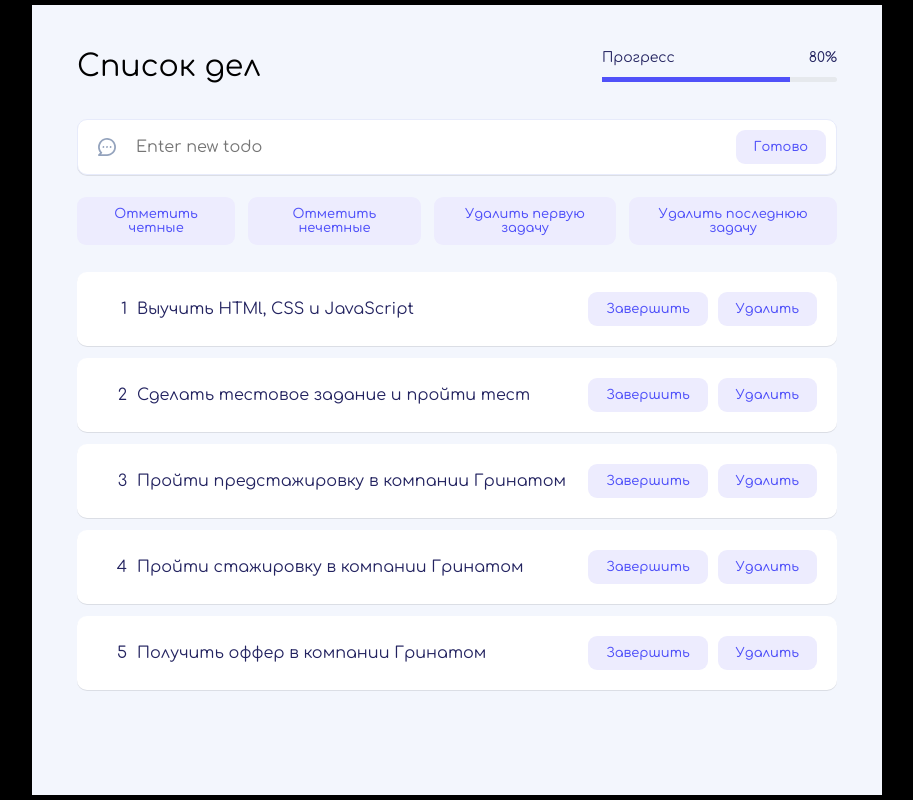
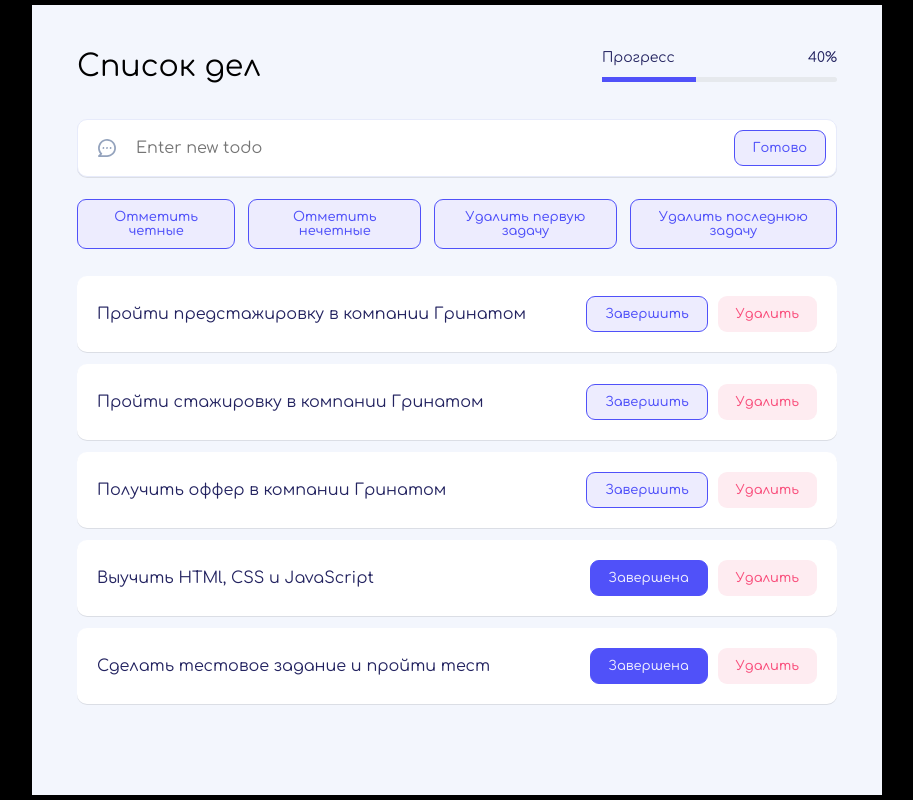
Before and after one commit to GreennPingvin/JavaScriptCaseLabForever, a website built with webpack: page src/index.html in a window 1280 px wide. Shown: the whole page, without its empty margins (183-1096 px from the left). Built offline with nearby package versions, Linux system fonts and the light colour scheme.

Commit message:
add progress support, logic for buttons and make some fixes

```diff
--- a/src/index.html
+++ b/src/index.html
@@ -14,7 +14,9 @@
         <div class="progress">
             <div class="progress__top">
                 <div class="progress__title">Прогресс</div>
-                <div class="progress__percent">80%</div>
+                <div class="progress__percent">
+                    <span class="progress__percent-text"></span>%
+                </div>
             </div>
             <div class="progress__bar">
                 <div class="progress__current"></div>
@@ -34,18 +36,18 @@
                name="add-todo"
                placeholder="Enter new todo"
                type="text">
-        <button class="btn-primary add-panel__ready-btn" type="submit">Готово
+        <button class="btn" type="submit">Готово
         </button>
     </form>
     <div class="todo-buttons">
-        <button class="btn-primary todo-buttons__even">Отметить четные</button>
-        <button class="btn-primary todo-buttons__odd">
+        <button class="btn todo-buttons__even">Отметить четные</button>
+        <button class="btn todo-buttons__odd">
             Отметить нечетные
         </button>
-        <button class="btn-primary todo-buttons__remove-first">Удалить первую
+        <button class="btn todo-buttons__remove-first">Удалить первую
             задачу
         </button>
-        <button class="btn-primary todo-buttons__remove-last">Удалить последнюю
+        <button class="btn todo-buttons__remove-last">Удалить последнюю
             задачу
         </button>
     </div>
--- a/src/scss/_vars.scss
+++ b/src/scss/_vars.scss
@@ -7,7 +7,12 @@
   --main-title-color: #000000;
 
   --btn-primary-text-color: #5051F9;
-  --btn-primary-bacground-color: #EDECFE;
+  --btn-secondary-text-color: var(--btn-primary-background-color);
+  --btn-remove-text-color: #F9507D;
+
+  --btn-primary-background-color: #EDECFE;
+  --btn-secondary-background-color: var(--btn-primary-text-color);
+  --btn-remove-background-color: #FEECF1;
 
   --border-color: #E7EBFB
 
--- a/src/scss/index.scss
+++ b/src/scss/index.scss
@@ -37,13 +37,26 @@ body {
   color: var(--main-title-color);
 }
 
-.btn-primary {
+.btn {
   font-size: 13px;
   font-weight: 500;
   padding: 10px 18px;
   color: var(--btn-primary-text-color);
+  border: .5px solid var(--btn-primary-text-color);
   border-radius: 9px;
-  background: var(--btn-primary-bacground-color);
+  background: var(--btn-primary-background-color);
+
+  &--finished {
+    color: var(--btn-secondary-text-color);
+    background-color: var(--btn-secondary-background-color);
+  }
+
+  &--remove {
+    color: var(--btn-remove-text-color);
+    border: none;
+    background-color: var(--btn-remove-background-color);
+
+  }
 }
 
 .progress {
@@ -80,12 +93,16 @@ body {
 }
 
 .todos {
-  flex-grow: 1;
 
   &__item {
     @include todo-item;
     margin: 12px 0;
     padding: 20px;
+    gap: 30px;
+
+    &--marked {
+      background-color: #ededf6;
+    }
   }
 
   &__number {
@@ -94,8 +111,14 @@ body {
     width: 30px;
   }
 
-  &__text {
+  &__desc {
+    overflow: hidden;
     flex-grow: 1;
+  }
+
+  &__btns {
+    display: flex;
+    gap: 10px;
   }
 }
 
--- a/src/ts/index.ts
+++ b/src/ts/index.ts
@@ -4,7 +4,10 @@ import { data } from "../assets/data/todos";
 import { loadData, saveData } from "./utils";
 import { Todo, TodoParity } from "./types";
 
+/* Key for todos object in the local storage */
 const TODOS_KEY = "TODOS";
+
+/* Global object that stores the dom elements to work with */
 const page = {
   addPanel: document.querySelector(".add-panel") as HTMLFormElement,
   main: {
@@ -13,9 +16,13 @@ const page = {
   },
 };
 
+/* Getting todos */
 let todos: Todo[] = loadData<Todo[]>(TODOS_KEY) || data;
+
+/* Initial value for the further marking by parity */
 let todoParity: TodoParity = null;
 
+/* Rendering todos */
 function renderTodos(): void {
   page.main.todoList.innerHTML = "";
   let count = 1;
@@ -23,34 +30,50 @@ function renderTodos(): void {
     const todoElem = document.createElement("li");
     todoElem.classList.add("todos__item");
     todoElem.innerHTML = `
-    <div class="todos__number">${count}</div>
-    <div class="todos__text">${todo.content}</div>
-    <button class="btn-primary todos__complete-btn">
-        Завершить
-    </button>
-    <button class="btn-primary todos__remove-btn">
-        Удалить
-    </button>
+    <div class="todos__desc">
+        <div class="todos__text" title="${todo.content}">${todo.content}</div>
+    </div>
+    <div class="todos__btns">
+        <button class="btn ${
+          todo.finished ? "btn--finished" : ""
+        } todos__btn-finish">
+            ${todo.finished ? "Завершена" : "Завершить"}
+        </button>
+        <button class="btn btn--remove todos__btn-remove">
+            Удалить
+        </button>
+    </div>
 `;
     todoElem
-      .querySelector(".todos__remove-btn")
+      .querySelector(".todos__btn-remove")
       .addEventListener("click", () => {
         todos = todos.filter((item) => item.id !== todo.id);
         render();
       });
+
+    todoElem
+      .querySelector(".todos__btn-finish")
+      .addEventListener("click", function () {
+        todo.finished = !todo.finished;
+        render();
+      });
+
     page.main.todoList.appendChild(todoElem);
     count++;
   }
+
+  // write todos elements to the global object
   page.main.todos = document.querySelectorAll(".todos__item");
   saveData(TODOS_KEY, todos);
 }
 
+/* Creating a new todo and adding it to todos */
 function addNewTodo(content: string): void {
-  const id = todos.at(-1)?.id + 1 || 1;
+  const id = todos.reduce((a, b) => (a.id > b.id ? a : b)).id + 1 || 1;
   todos = [...todos, { id, content, finished: false }];
-  render();
 }
 
+/* Adding new todo */
 page.addPanel.addEventListener("submit", (event: SubmitEvent) => {
   event.preventDefault();
   const data = new FormData(event.target as HTMLFormElement);
@@ -59,17 +82,19 @@ page.addPanel.addEventListener("submit", (event: SubmitEvent) => {
     addNewTodo(todoContent);
     page.addPanel.reset();
   }
+  render();
 });
 
+/* Marking todos by parity */
 function markTodos(parity: TodoParity): void {
   if (parity === null) {
     return;
   }
   page.main.todos.forEach((todo: HTMLDivElement, i: number): void => {
     if (i % 2 === (parity === "odd" ? 1 : 0)) {
-      todo.classList.add("todos__item--active");
+      todo.classList.add("todos__item--marked");
     } else {
-      todo.classList.remove("todos__item--active");
+      todo.classList.remove("todos__item--marked");
     }
     todoParity = parity;
   });
@@ -82,6 +107,7 @@ document.querySelector(".todo-buttons__even").addEventListener("click", () => {
   markTodos("even");
 });
 
+/* Removing the first todo */
 function removeFirstTodo() {
   todos = todos.filter((todo, i) => i !== 0);
   render();
@@ -93,6 +119,7 @@ document
     removeFirstTodo();
   });
 
+/* Removing the last todo */
 function removeLastTodo() {
   todos = todos.filter((todo, i, arr) => i !== arr.length - 1);
   render();
@@ -104,8 +131,35 @@ document
     removeLastTodo();
   });
 
+/* Sorting todos*/
+function sortTodos(): void {
+  const activeTodos: Todo[] = [];
+  const finishedTodos: Todo[] = [];
+  todos.forEach((todo) =>
+    todo.finished ? finishedTodos.push(todo) : activeTodos.push(todo),
+  );
+  todos = [...activeTodos, ...finishedTodos];
+}
+
+/* Updating progress */
+function updateProgress(): void {
+  const finishedTodos = todos.filter((todo) => todo.finished);
+  const percent: number = +(
+    (finishedTodos.length / todos.length) *
+    100
+  ).toFixed(0);
+  const percentStr = isNaN(percent) ? "0" : percent.toString();
+  document.querySelector(".progress__percent-text").innerHTML = percentStr;
+  (
+    document.querySelector(".progress__current") as HTMLDivElement
+  ).style.width = `${percentStr}%`;
+}
+
+/* Rendering the app */
 function render(): void {
+  sortTodos();
   renderTodos();
+  updateProgress();
   markTodos(todoParity);
 }
 
```
